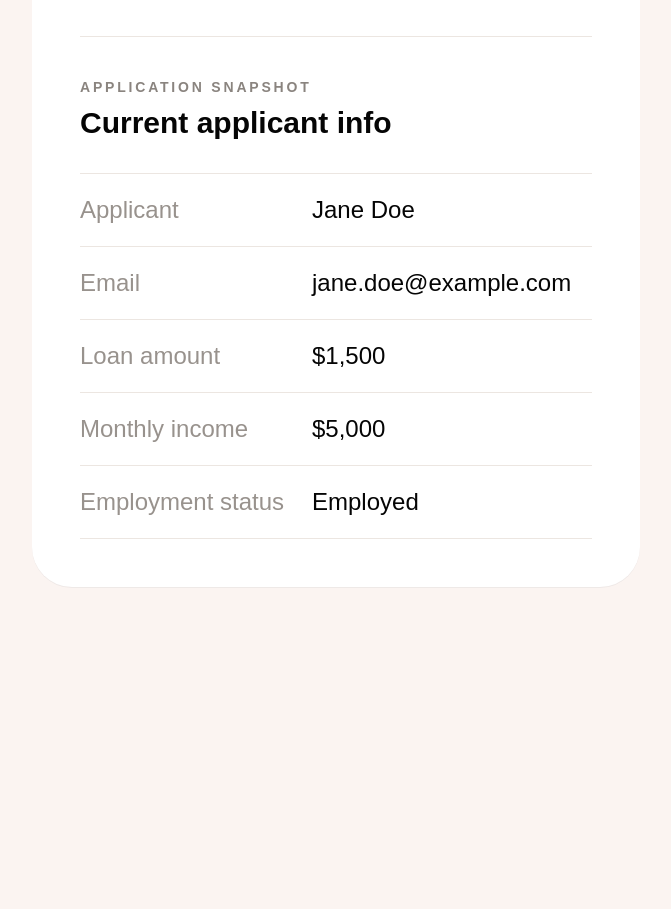
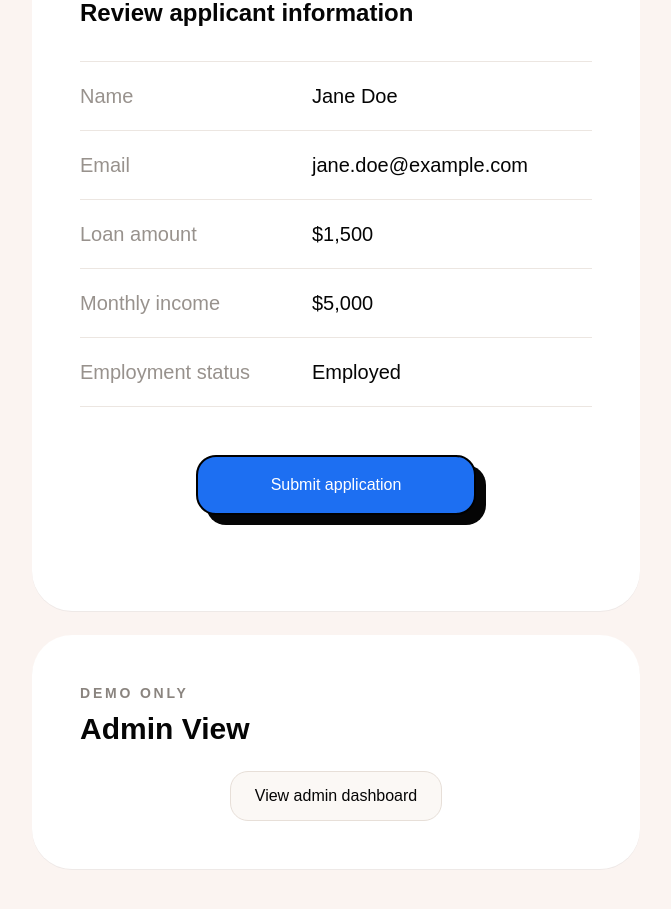
Before and after one commit to YheChen/Bree-Loan-Decision-Prototype, a Next.js app: page / in a window 1280 px wide. Shown: the part 2689-3598 px from the top of the page, without its empty margins (304-975 px from the left). Before the commit the page ends 3332 px from the top, so only its background shows below. Built offline with nearby package versions, Linux system fonts and the light colour scheme.

Commit message:
finished main page

```diff
--- a/src/app/page.tsx
+++ b/src/app/page.tsx
@@ -1,5 +1,6 @@
 "use client";
 
+import Link from "next/link";
 import type { FormEvent } from "react";
 import { useState, useTransition } from "react";
 import { useRouter } from "next/navigation";
@@ -110,8 +111,9 @@ export default function Page() {
   const [monthlyIncome, setMonthlyIncome] = useState(
     String(initialApplication?.statedMonthlyIncome ?? ""),
   );
-  const [employmentStatus, setEmploymentStatus] =
-    useState<EmploymentStatus>(initialApplication?.employmentStatus ?? "employed");
+  const [employmentStatus, setEmploymentStatus] = useState<EmploymentStatus>(
+    initialApplication?.employmentStatus ?? "employed",
+  );
   const [selectedDocuments, setSelectedDocuments] = useState<string[]>(
     initialApplication?.documents ?? [],
   );
@@ -310,7 +312,9 @@ export default function Page() {
               </label>
 
               <label className="block">
-                <span className="text-sm font-medium text-[#8a847f]">Email</span>
+                <span className="text-sm font-medium text-[#8a847f]">
+                  Email
+                </span>
                 <input
                   className="mt-3 w-full rounded-[20px] border border-[#e7dfd8] bg-[#fbf8f5] px-5 py-4 text-base text-[#050505] outline-none transition focus:border-[#1d6ff2]"
                   onChange={(event) => setEmail(event.target.value)}
@@ -400,7 +404,7 @@ export default function Page() {
                 return (
                   <button
                     key={document.fileName}
-                    className="grid w-full gap-4 py-5 text-left transition hover:bg-[#fbf8f5] sm:grid-cols-[1fr_auto]"
+                    className="grid w-full gap-4 px-6 py-5 text-left transition hover:bg-[#fbf8f5] sm:grid-cols-[1fr_auto]"
                     onClick={() => toggleDocument(document.fileName)}
                     type="button"
                   >
@@ -430,6 +434,56 @@ export default function Page() {
                 );
               })}
             </div>
+          </section>
+
+          <section className="mx-auto mt-12 max-w-[840px] border-t border-[#ece6e1] pt-10">
+            <div className="flex items-end justify-between gap-6">
+              <div>
+                <p className="text-sm font-semibold uppercase tracking-[0.2em] text-[#8a847f]">
+                  Before you submit
+                </p>
+                <h2 className="mt-2 text-xl font-semibold text-[#050505] sm:text-2xl">
+                  Review applicant information
+                </h2>
+              </div>
+            </div>
+
+            <div className="mt-8 divide-y divide-[#ece6e1] border-y border-[#ece6e1]">
+              <div className="grid gap-3 py-5 sm:grid-cols-[220px_1fr]">
+                <p className="text-xl font-medium text-[#98928d]">Name</p>
+                <p className="text-xl font-medium text-[#050505]">
+                  {applicantName}
+                </p>
+              </div>
+              <div className="grid gap-3 py-5 sm:grid-cols-[220px_1fr]">
+                <p className="text-xl font-medium text-[#98928d]">Email</p>
+                <p className="text-xl font-medium text-[#050505]">{email}</p>
+              </div>
+              <div className="grid gap-3 py-5 sm:grid-cols-[220px_1fr]">
+                <p className="text-xl font-medium text-[#98928d]">
+                  Loan amount
+                </p>
+                <p className="text-xl font-medium text-[#050505]">
+                  {formatCurrency(Number(loanAmount || 0))}
+                </p>
+              </div>
+              <div className="grid gap-3 py-5 sm:grid-cols-[220px_1fr]">
+                <p className="text-xl font-medium text-[#98928d]">
+                  Monthly income
+                </p>
+                <p className="text-xl font-medium text-[#050505]">
+                  {formatCurrency(Number(monthlyIncome || 0))}
+                </p>
+              </div>
+              <div className="grid gap-3 py-5 sm:grid-cols-[220px_1fr]">
+                <p className="text-xl font-medium text-[#98928d]">
+                  Employment status
+                </p>
+                <p className="text-xl font-medium capitalize text-[#050505]">
+                  {employmentStatus}
+                </p>
+              </div>
+            </div>
 
             <div className="my-12 flex justify-center">
               <button
@@ -442,55 +496,25 @@ export default function Page() {
             </div>
           </section>
         </form>
+      </div>
 
-        <section className="mx-auto max-w-[840px] border-t border-[#ece6e1] pt-10">
-          <div className="flex items-end justify-between gap-6">
-            <div>
-              <p className="text-sm font-semibold uppercase tracking-[0.2em] text-[#8a847f]">
-                Application snapshot
-              </p>
-              <h2 className="mt-2 text-2xl font-semibold text-[#050505] sm:text-3xl">
-                Current applicant info
-              </h2>
-            </div>
-          </div>
-
-          <div className="mt-8 divide-y divide-[#ece6e1] border-y border-[#ece6e1]">
-            <div className="grid gap-3 py-5 sm:grid-cols-[220px_1fr]">
-              <p className="text-2xl font-medium text-[#98928d]">Applicant</p>
-              <p className="text-2xl font-medium text-[#050505]">
-                {applicantName}
-              </p>
-            </div>
-            <div className="grid gap-3 py-5 sm:grid-cols-[220px_1fr]">
-              <p className="text-2xl font-medium text-[#98928d]">Email</p>
-              <p className="text-2xl font-medium text-[#050505]">{email}</p>
-            </div>
-            <div className="grid gap-3 py-5 sm:grid-cols-[220px_1fr]">
-              <p className="text-2xl font-medium text-[#98928d]">Loan amount</p>
-              <p className="text-2xl font-medium text-[#050505]">
-                {formatCurrency(Number(loanAmount || 0))}
-              </p>
-            </div>
-            <div className="grid gap-3 py-5 sm:grid-cols-[220px_1fr]">
-              <p className="text-2xl font-medium text-[#98928d]">
-                Monthly income
-              </p>
-              <p className="text-2xl font-medium text-[#050505]">
-                {formatCurrency(Number(monthlyIncome || 0))}
-              </p>
-            </div>
-            <div className="grid gap-3 py-5 sm:grid-cols-[220px_1fr]">
-              <p className="text-2xl font-medium text-[#98928d]">
-                Employment status
-              </p>
-              <p className="text-2xl font-medium capitalize text-[#050505]">
-                {employmentStatus}
-              </p>
-            </div>
+      <div className="mx-auto mt-6 w-full rounded-none bg-white px-5 py-8 shadow-[0_1px_0_rgba(15,23,42,0.05)] sm:rounded-[40px] sm:px-10 sm:py-12 lg:w-1/2 lg:px-12">
+        <section className="mx-auto max-w-[840px]">
+          <p className="text-sm font-semibold uppercase tracking-[0.2em] text-[#8a847f]">
+            Demo only
+          </p>
+          <h2 className="mt-2 text-2xl font-semibold text-[#050505] sm:text-3xl">
+            Admin View
+          </h2>
+          <div className="mt-6 flex justify-center">
+            <Link
+              className="inline-flex items-center justify-center rounded-[18px] border border-[#e7dfd8] bg-[#fbf8f5] px-6 py-3 text-base font-medium text-[#050505] transition hover:bg-[#f4efeb]"
+              href="/admin/reviews"
+            >
+              View admin dashboard
+            </Link>
           </div>
         </section>
-
       </div>
     </main>
   );
```
